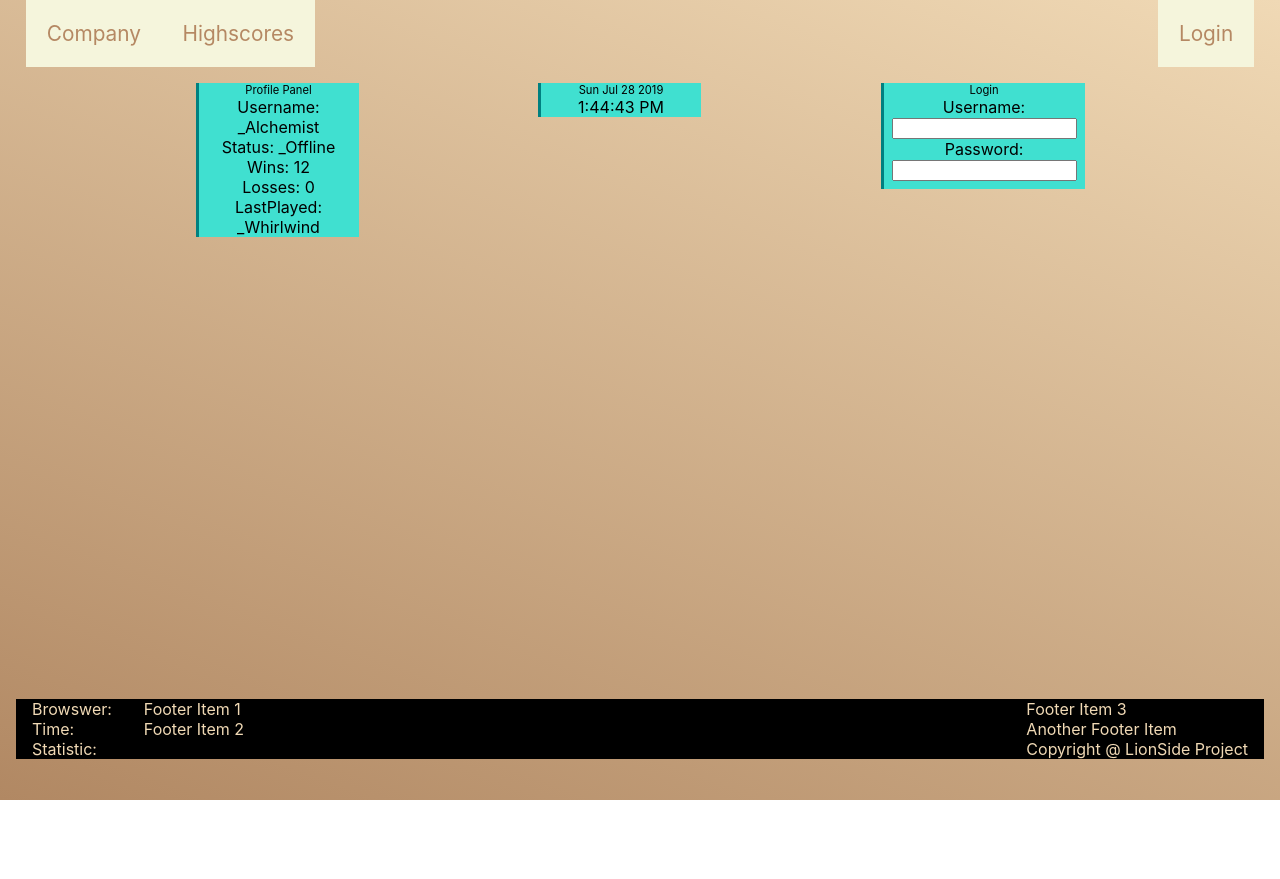
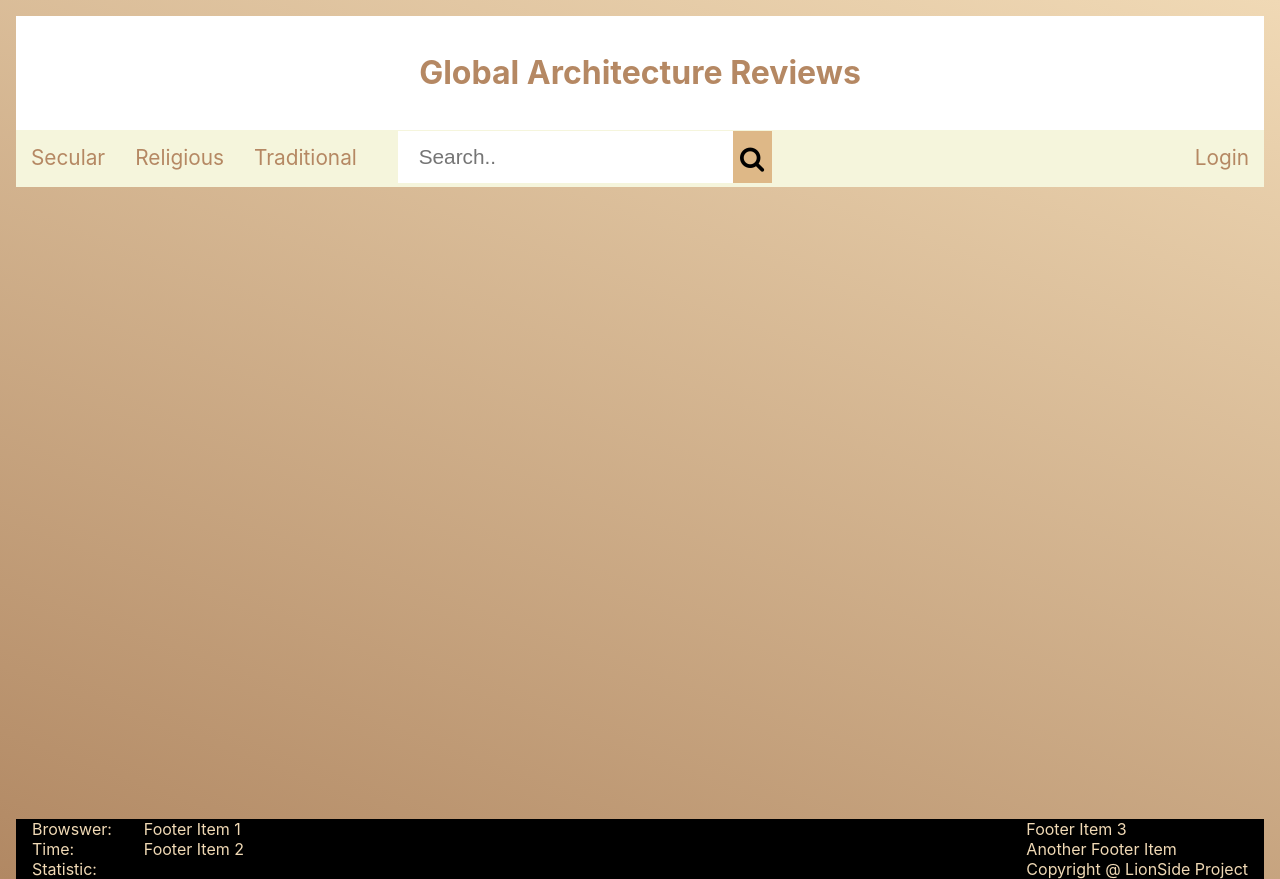
Before and after one commit to khand5/architecture-reviews, a React (Create React App) app in the folder client/: page / in a window 1280 px wide. Before the commit the page ends 800 px from the top, so only its background shows below. Built offline with nearby package versions, Linux system fonts and the light colour scheme.

Commit message:
Added Navbar.

```diff
--- a/client/package.json
+++ b/client/package.json
@@ -5,6 +5,7 @@
   "dependencies": {
     "chess.js": "^0.10.2",
     "chessboardjsx": "^2.4.0",
+    "font-awesome": "^4.7.0",
     "react": "^16.8.6",
     "react-dom": "^16.8.6",
     "react-scripts": "3.0.1",
--- a/client/src/App.css
+++ b/client/src/App.css
@@ -11,6 +11,8 @@
 .App {
   text-align: center;
   min-height: 100vh;
+  -webkit-font-smoothing: antialiased;
+  -moz-osx-font-smoothing: grayscale;
 }
 
 .App-logo {
--- a/client/src/App.js
+++ b/client/src/App.js
@@ -1,5 +1,6 @@
 import React from "react";
 import "./App.css";
+import "font-awesome/css/font-awesome.min.css";
 
 import Clock from "./components/Clock/Clock";
 import LoginPanel from "./components/Panels/Login/LoginPanel";
@@ -12,12 +13,7 @@ function App() {
   return (
     <div className="App">
       <Navbar />
-      <body className="App-body">
-        <ProfilePanel />
-        <Clock />
-        {/* <ChessboardContainer /> */}
-        <LoginPanel />
-      </body>
+      <body className="App-body"></body>
       <Footer />
     </div>
   );
--- a/client/src/components/Navbar/Navbar.css
+++ b/client/src/components/Navbar/Navbar.css
@@ -1,30 +1,93 @@
+.Navbar {
+  margin: 1em 1em 0 1em;
+}
+
+.Navbar-title {
+  color: rgb(181, 136, 99);
+  padding: 1em;
+  background-color: white;
+}
+
 .Navbar-container {
   display: flex;
-  /* background-color: #282c34; */
   align-items: center;
   justify-content: space-evenly;
   font-size: calc(10px + 2vmin);
-  margin: 0 1em 0 1em;
+  background-color: beige;
 }
 
 .Navbar-item {
   color: rgb(181, 136, 99);
   background-color: beige;
-  padding: 1em;
+  padding: 15px;
   font-size: 0.8em;
 }
 
+.Hover-highlight-border-bottom {
+  border-style: solid;
+  border-color: transparent;
+  border-width: 0 0 2px 0;
+  -webkit-transition: border-color 0.25s; /* For Safari 3.1 to 6.0 */
+  transition: border-color 0.25s;
+}
+
 .Navbar-item:hover {
-  text-decoration: underline;
+  background-color: rgb(182, 182, 182);
+  border-color: rgb(181, 136, 99);
 }
 
 .Navbar-item-left {
-  /* margin-left: 1vw; */
   align-self: flex-start;
 }
 
 .Navbar-item-right {
   margin-left: auto;
-  /* margin-right: 1vw; */
   align-self: flex-end;
 }
+
+.Navbar-item-search {
+  display: flex;
+  margin-left: 1em;
+  min-height: 52px;
+}
+.Navbar-item-search-bar {
+  border: none;
+  font-size: 0.8em;
+  padding-left: 1em;
+  width: 15em;
+}
+.Navbar-item-search-button {
+  width: 1.5em;
+  padding-top: 0.55em;
+  background: burlywood;
+}
+
+.Navbar-item-search:hover {
+  background-color: rgb(182, 182, 182);
+  border-color: rgb(181, 136, 99);
+}
+
+.Navbar-item-search-bar:focus,
+.Navbar-item-search-button:focus {
+  outline: none;
+}
+
+/* Safari syntax */
+@-webkit-keyframes fadeIn {
+  from {
+    border-color: transparent;
+  }
+  to {
+    border-color: black;
+  }
+}
+
+/* Standard syntax */
+@keyframes fadeIn {
+  from {
+    border-color: transparent;
+  }
+  to {
+    border-color: black;
+  }
+}
--- a/client/src/components/Navbar/Navbar.js
+++ b/client/src/components/Navbar/Navbar.js
@@ -11,10 +11,34 @@ class Header extends React.Component {
 
   render() {
     return (
-      <div className="Navbar-container">
-        <div className="Navbar-item Navbar-item-left">Company</div>
-        <div className="Navbar-item Navbar-item-left">Highscores</div>
-        <div className="Navbar-item Navbar-item-right">Login</div>
+      <div className="Navbar">
+        <div className="Navbar-title">
+          <h1>Global Architecture Reviews</h1>
+        </div>
+        <div className="Navbar-container">
+          <div className="Navbar-item Navbar-item-left Hover-highlight-border-bottom">
+            Secular
+          </div>
+          <div className="Navbar-item Navbar-item-left Hover-highlight-border-bottom">
+            Religious
+          </div>
+          <div className="Navbar-item Navbar-item-left Hover-highlight-border-bottom">
+            Traditional
+          </div>
+
+          <div className="Navbar-item-search Hover-highlight-border-bottom">
+            <input
+              type="text"
+              className="Navbar-item-search-bar"
+              placeholder="Search.."
+            ></input>
+            <i className="Navbar-item-search-button fa fa-search"></i>
+          </div>
+
+          <div className="Navbar-item Navbar-item-right Hover-highlight-border-bottom">
+            Login
+          </div>
+        </div>
       </div>
     );
   }
```
Also changed, not shown: client/src/serviceWorker.js (+15 -15 lines), client/src/674e58ee6e354392361b7287583c2069.jpg (added), 1 other file (tests, documents, lock files or other folders).
